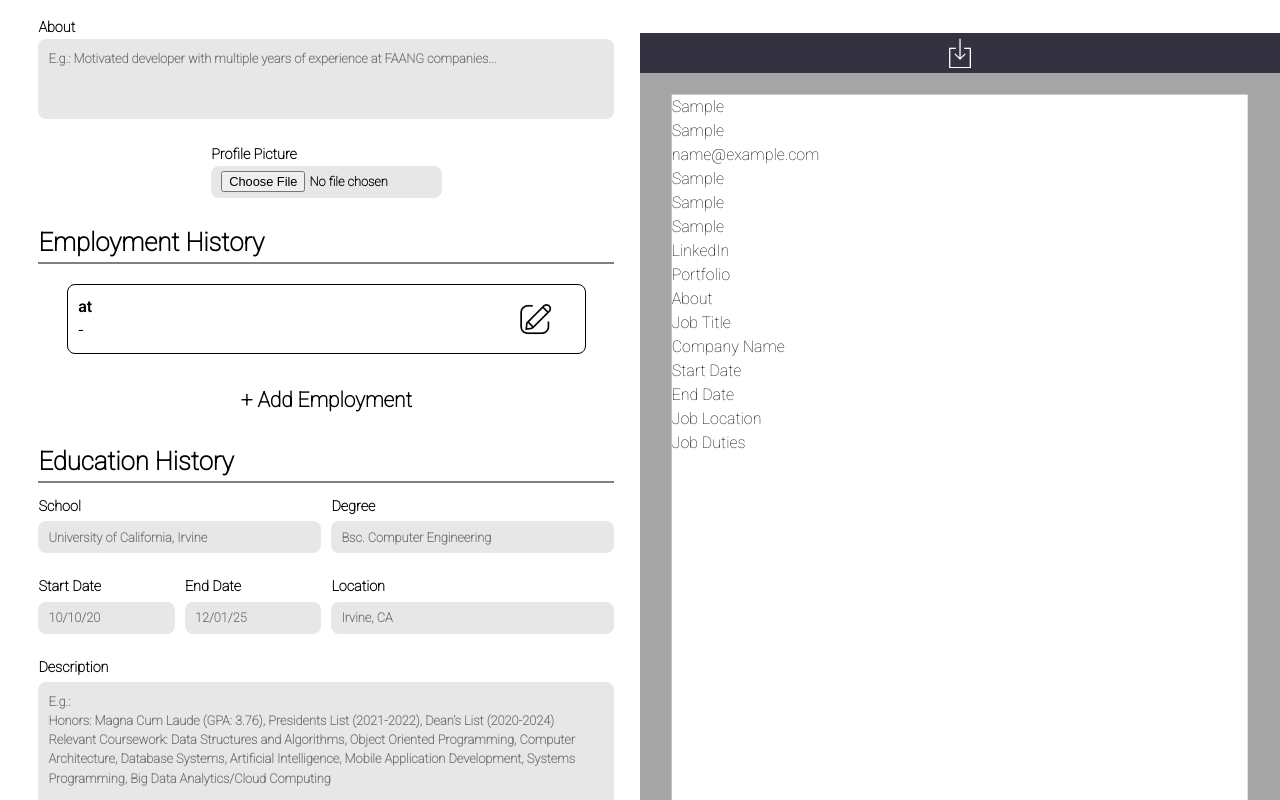
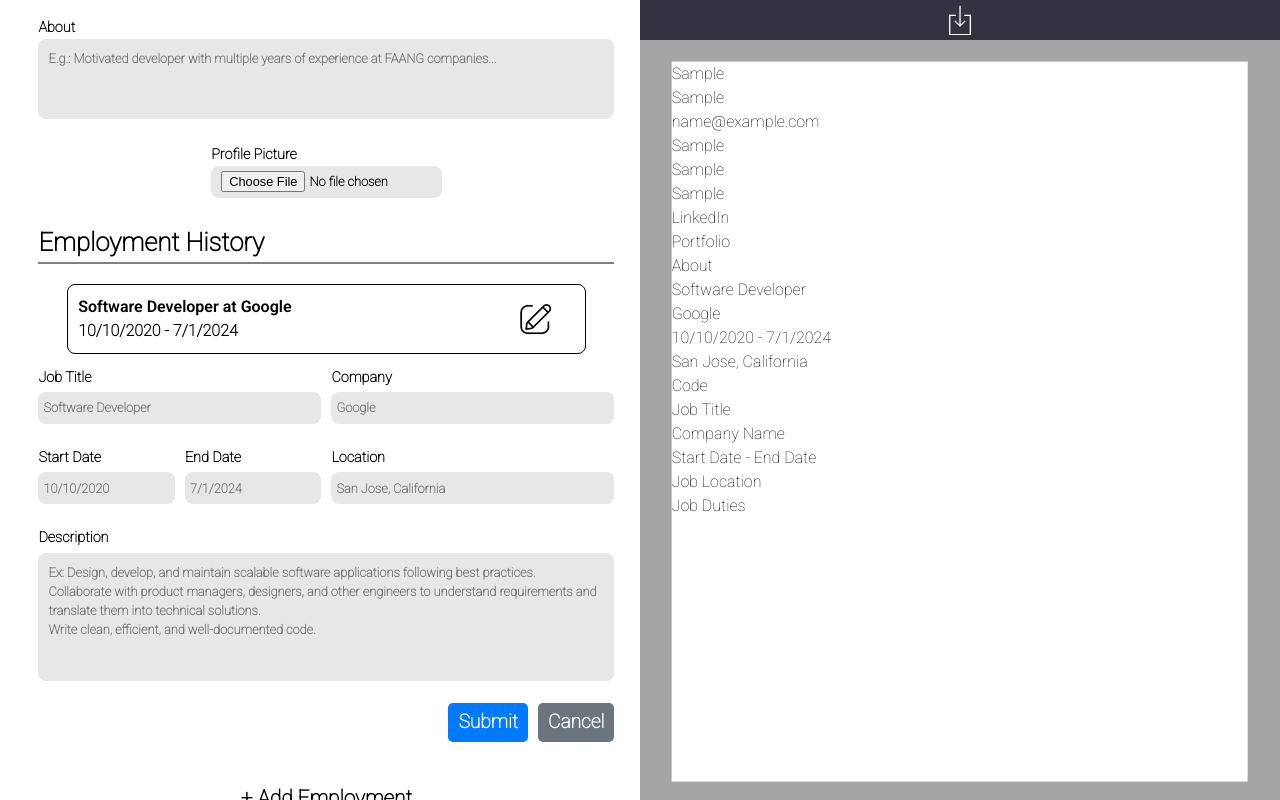
Before and after one commit to joshhkim02/cv-app-builder, a React (Vite) app: page / in a window 1280 px wide. Both pictures are taken after typing "Sample", "Sample", "name@example.com", "Sample", "Sample", "Sample" into the empty fields and a click on the button "+ Add Employment". Shown: the part 483-1283 px from the top of the page. Built offline with nearby package versions, Linux system fonts and the light colour scheme.

Commit message:
feat: functionality for add employment button

```diff
--- a/src/App.jsx
+++ b/src/App.jsx
@@ -19,14 +19,16 @@
     about: '',
   });
 
-  const [jobExperience, setJobExperience] = useState({
-    job_title: '',
-    company_name: '',
-    start_date: '',
-    end_date: '',
-    job_location: '',
-    job_duties: '',
-  });
+  const [jobExperience, setJobExperience] = useState([
+    {
+      job_title: 'Software Developer',
+      company_name: 'Google',
+      start_date: '10/10/2020',
+      end_date: '7/1/2024',
+      job_location: 'San Jose, California',
+      job_duties: 'Code',
+    },
+  ]);
 
   return (
     <div className='parent-container'>
--- a/src/components/GeneratePDF.jsx
+++ b/src/components/GeneratePDF.jsx
@@ -45,12 +45,21 @@
         <p>{personalDetails.about || 'About'}</p>
 
         {/* Job Experience Details */}
-        <p>{jobExperience.job_title || 'Job Title'}</p>
-        <p>{jobExperience.company_name || 'Company Name'}</p>
-        <p>{jobExperience.start_date || 'Start Date'}</p>
-        <p>{jobExperience.end_date || 'End Date'}</p>
-        <p>{jobExperience.job_location || 'Job Location'}</p>
-        <p>{jobExperience.job_duties || 'Job Duties'}</p>
+        {jobExperience && jobExperience.length > 0 ? (
+          jobExperience.map((job, index) => (
+            <div key={index}>
+              <p>{job.job_title || 'Job Title'}</p>
+              <p>{job.company_name || 'Company Name'}</p>
+              <p>
+                {job.start_date || 'Start Date'} - {job.end_date || 'End Date'}
+              </p>
+              <p>{job.job_location || 'Job Location'}</p>
+              <p>{job.job_duties || 'Job Duties'}</p>
+            </div>
+          ))
+        ) : (
+          <p>No job experience available.</p>
+        )}
       </div>
     </div>
   );
--- a/src/components/Practical.jsx
+++ b/src/components/Practical.jsx
@@ -3,28 +3,20 @@
 import styles from '../styles/practical.module.css';
 import InputField from './InputField.jsx';
 
-function JobExperienceForm({ jobExperience, setJobExperience }) {
+function JobExperienceForm({
+  jobExperience,
+  updateJobExperience,
+  handleSubmit,
+  handleCancel,
+}) {
   const handleChange = (e) => {
     const { id, value } = e.target;
-    setJobExperience((prev) => ({
-      ...prev,
-      [id]: value,
-    }));
-  };
-
-  const handleSubmit = (e) => {
-    e.preventDefault();
-    alert('submitted');
-  };
-
-  const handleCancel = (e) => {
-    e.preventDefault();
-    alert('cancelled');
+    updateJobExperience({ [id]: value });
   };
 
   return (
     <div>
-      <form className={styles.job_experience_form}>
+      <form className={styles.job_experience_form} onSubmit={handleSubmit}>
         <InputField
           className={`${styles.input_label} ${styles.role}`}
           type='text'
@@ -82,11 +74,7 @@
           onChange={handleChange}
         />
         <div className={styles.buttonContainer}>
-          <button
-            type='submit'
-            className={styles.submitButton}
-            onClick={handleSubmit}
-          >
+          <button type='submit' className={styles.submitButton}>
             Submit
           </button>
           <button
@@ -102,10 +90,7 @@
   );
 }
 
-export function JobExperienceDiv({ jobExperience, setShowElement }) {
-  const handleVisibility = () => {
-    setShowElement((visible) => !visible);
-  };
+export function JobExperienceDiv({ jobExperience, handleEdit }) {
   return (
     <div className={styles.job_div_container}>
       <div className={styles.job_holder_container}>
@@ -124,7 +109,7 @@
           alt='Edit history button'
           height='40'
           width='40'
-          onClick={handleVisibility}
+          onClick={handleEdit}
         />
       </div>
     </div>
@@ -132,10 +117,46 @@
 }
 
 export default function Practical({ jobExperience, setJobExperience }) {
-  const [showElement, setShowElement] = useState(false);
+  const [editIndex, setEditIndex] = useState(null);
+
+  const [tempJob, setTempJob] = useState({});
+
+  const handleEdit = (index) => {
+    setEditIndex(index);
+    setTempJob({ ...jobExperience[index] });
+  };
+
+  const updateTempJob = (updatedFields) => {
+    setTempJob((prev) => ({ ...prev, ...updatedFields }));
+  };
+
+  const handleSubmit = (e) => {
+    e.preventDefault();
+    setJobExperience((prev) => {
+      const newExperience = [...prev];
+      newExperience[editIndex] = { ...tempJob };
+      return newExperience;
+    });
+    setEditIndex(null);
+  };
+
+  const handleCancel = (e) => {
+    e.preventDefault();
+    setEditIndex(null);
+  };
 
   const handleAddEmployment = () => {
-    alert('add employment');
+    const newJob = {
+      job_title: '',
+      company_name: '',
+      start_date: '',
+      end_date: '',
+      job_location: '',
+      job_duties: '',
+    };
+    setJobExperience((prev) => [...prev, newJob]);
+    setEditIndex(jobExperience.length);
+    setTempJob(newJob);
   };
 
   return (
@@ -143,16 +164,23 @@
       <h1 className={styles.h1}>
         Employment History
         <div className={styles.div_line}></div>
-        {showElement && (
-          <JobExperienceForm
-            jobExperience={jobExperience}
-            setJobExperience={setJobExperience}
-          />
-        )}
-        <JobExperienceDiv
-          jobExperience={jobExperience}
-          setShowElement={setShowElement}
-        />
+        {jobExperience.map((job, index) => (
+          <div key={index}>
+            {editIndex === index ? (
+              <JobExperienceForm
+                jobExperience={tempJob}
+                updateJobExperience={updateTempJob}
+                handleSubmit={handleSubmit}
+                handleCancel={handleCancel}
+              />
+            ) : (
+              <JobExperienceDiv
+                jobExperience={job}
+                handleEdit={() => handleEdit(index)}
+              />
+            )}
+          </div>
+        ))}
         <div className={styles.addContainer}>
           <button
             className={styles.add_employment_btn}
```
